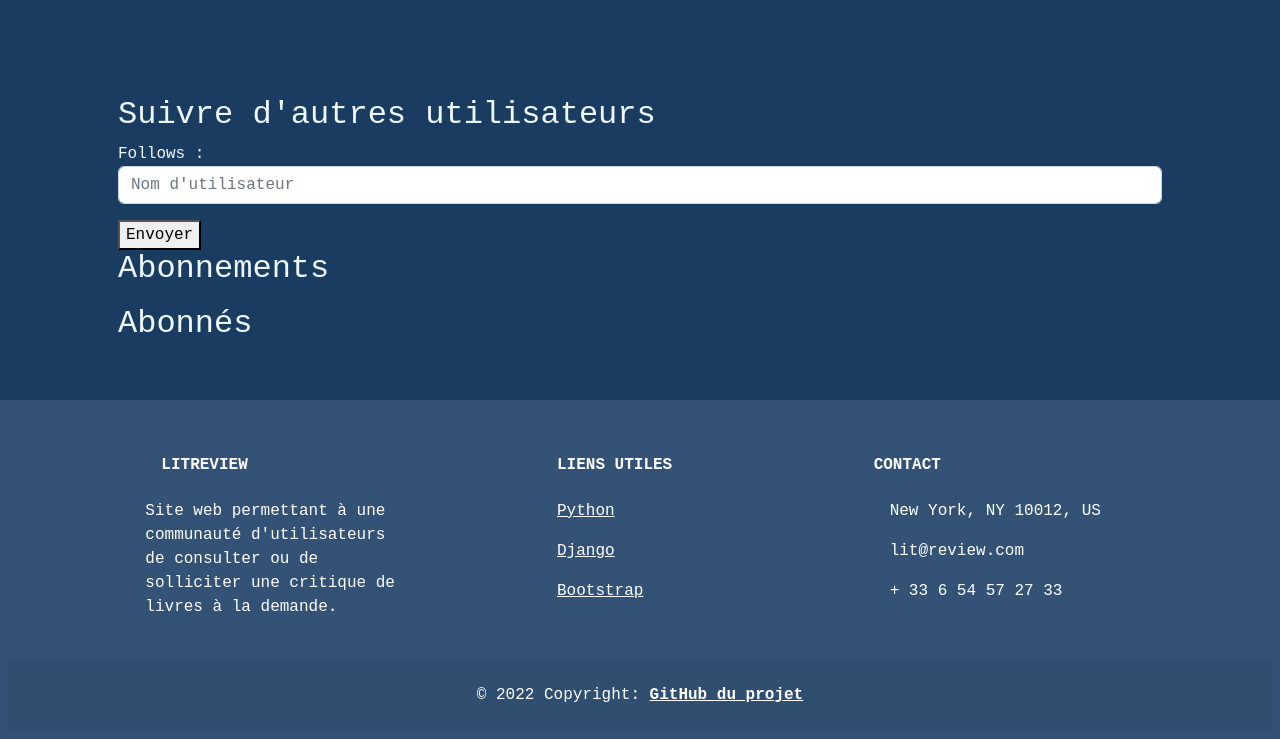
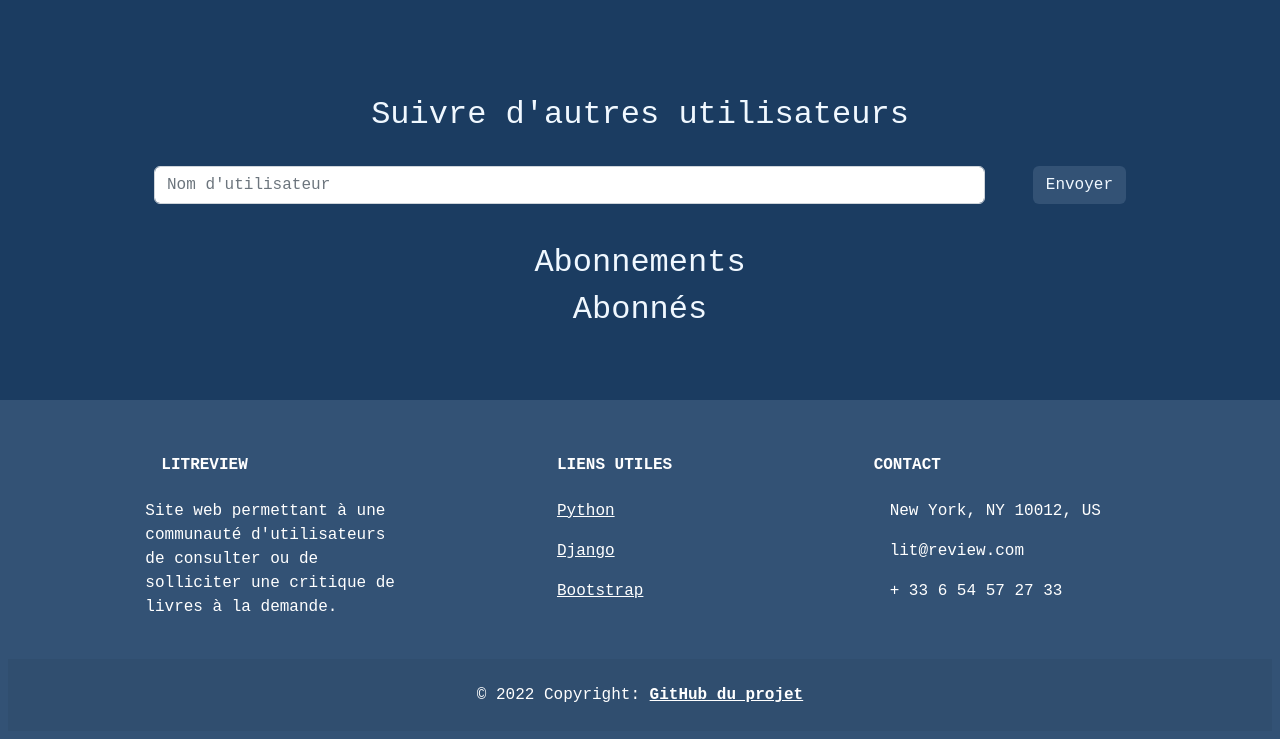
Before and after one commit to A-Nourry/P9_LITReview, a Django app: page /subscriptions/ in a window 1280 px wide. Shown: the part 61-800 px from the top of the page. Run offline with Django 4.2, Linux system fonts and the light colour scheme; the visitor is signed in with stand-in values (Sample User, id 1); data comes from the database, SQL or seed files in the repository; parts of the project's set-up code (start-up, migrations or seed data) failed here and were passed over.

Commit message:
forms and css style added

```diff
--- a/myapp/templates/myapp/subscriptions.html
+++ b/myapp/templates/myapp/subscriptions.html
@@ -3,16 +3,47 @@
 {% extends 'base.html' %}
 
 {% block content %}
-<h2>Suivre d'autres utilisateurs</h2>
-    <form method="post">
-        {{ form.as_p }}
-        {% csrf_token %}
-        <button type="submit" >Envoyer</button>
-    </form>
-<h2>Abonnements</h2>
+<div class="container">
+    <div class="row">
 
-<p>{{ users }}</p>
+        <h2 class="d-flex justify-content-center">Suivre d'autres utilisateurs</h2>
+        <form class="d-flex" method="post">
+            {% csrf_token %}
+            <div class="p-4 flex-fill">{{ form.follows }}</div>
+            <div class="p-4 d-flex justify-content-end">
+                <button type="submit" class="btn btn-custom">Envoyer</button>
+            </div>
+        </form>
+        <p>{{ message }}</p>
 
-<h2>Abonnés</h2>
+        <h2 class="d-flex justify-content-center">Abonnements</h2>
+        {% for user in followed %}
+        <form class="d-flex" method="post">
+            {% csrf_token %}
+            <table class="table table-borderless bg-transparent bg-gradient border-transparent text-white">
+                <tbody>
+                    <th scope="col">{{ user }}</th>
+                    <th scope="col"><div class=" d-flex justify-content-end">
+                        <button type="submit" class="btn btn-custom">Désabonner</button>
+                    </div></th>
+                </tbody>
+            </table>
+        </form>
+        {% endfor %}
+
+
+        <h2 class="d-flex justify-content-center">Abonnés</h2>
+        {% for user in followers %}
+        <table class="table table-borderless bg-transparent bg-gradient text-white">
+            <tbody>
+                <th scope="col">{{ user }}</th>
+            </tbody>
+        </table>
+        {% endfor %}
+
+
+    </div>
+</div>
+
 
 {% endblock content %}
```
